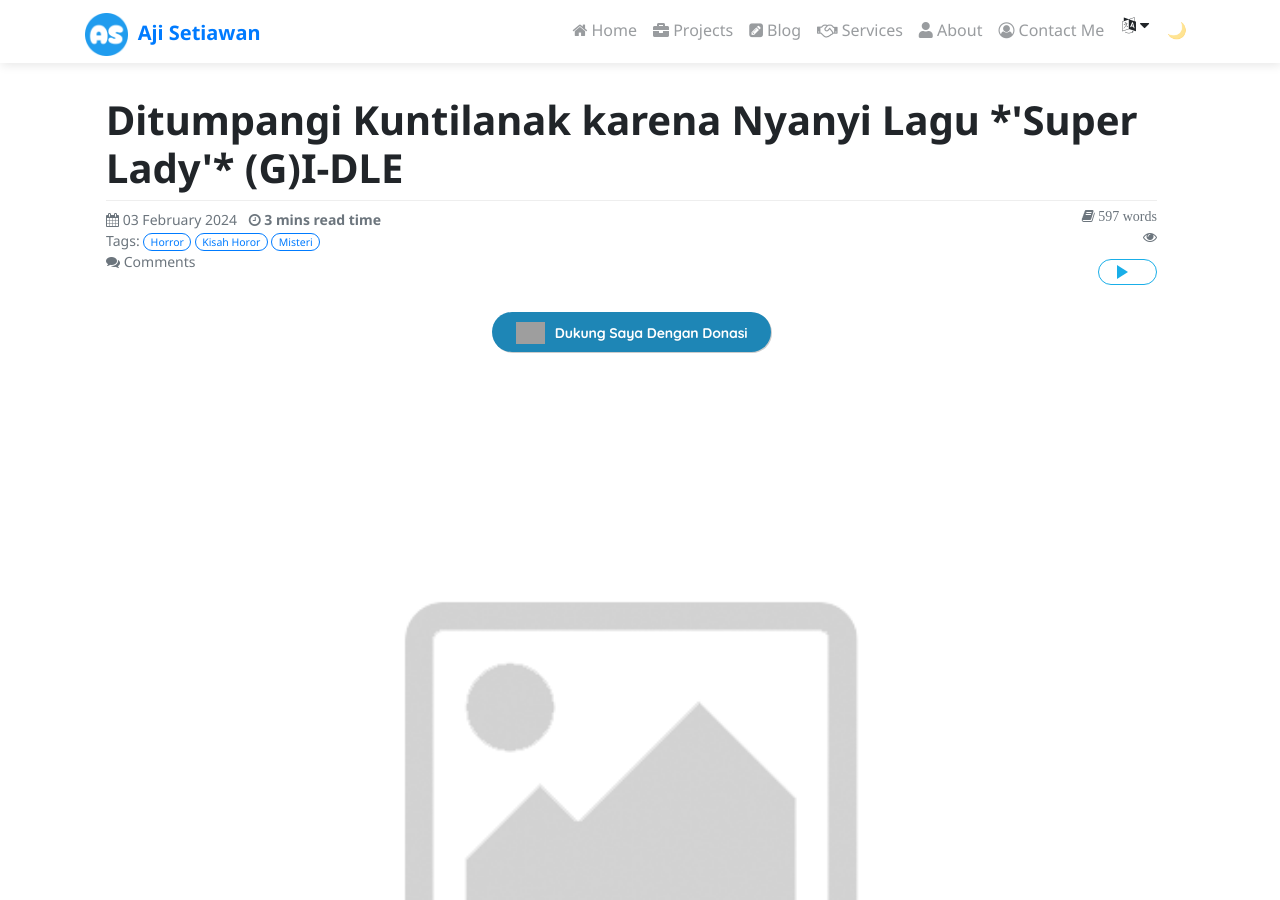
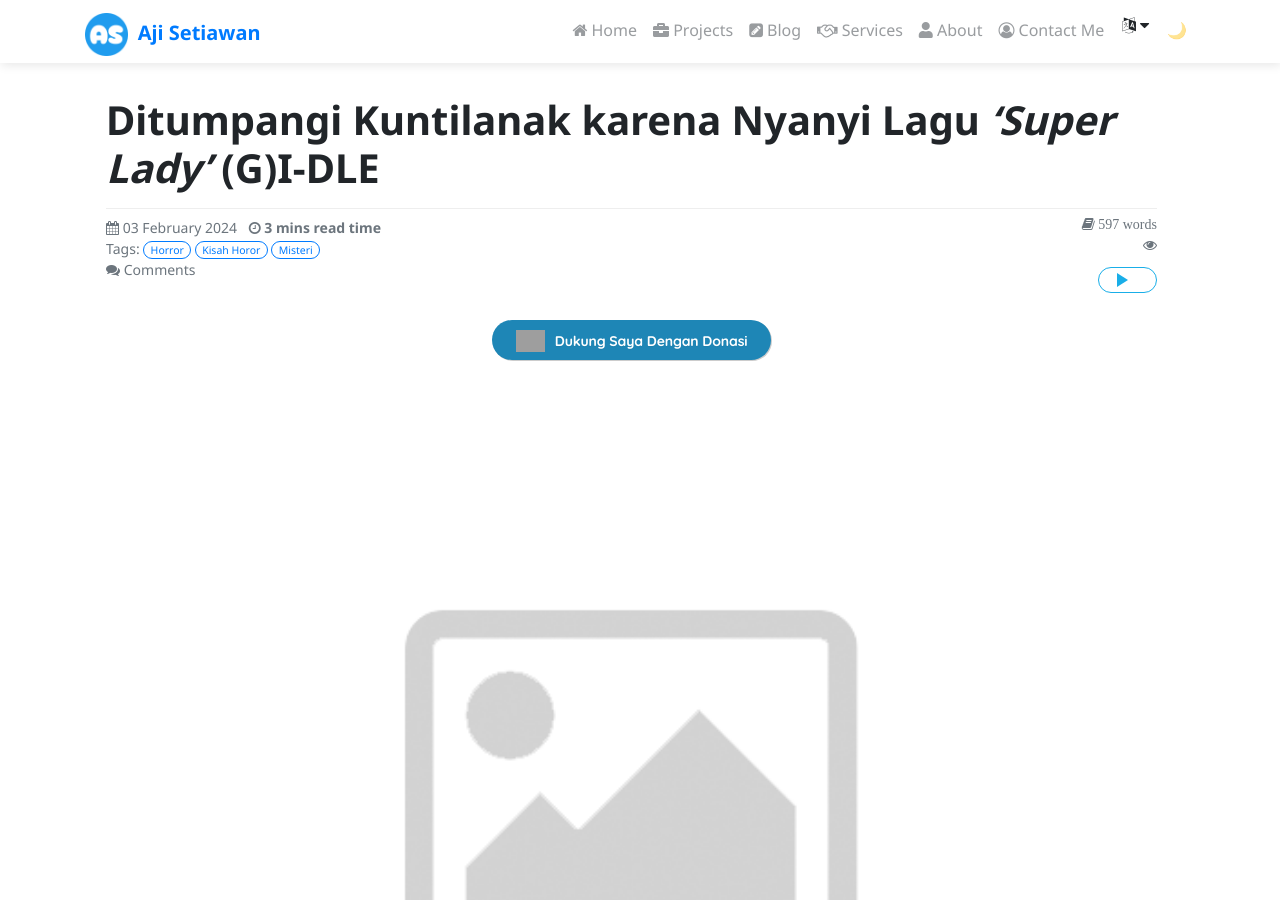
Before and after one commit to ajisetiawan716/ajisetiawan716.github.io, a Jekyll site: the page built from _posts/2024-02-03-ditumpangi-kuntilanak-karena-nyanyi-lagu-bahasa-inggris.md, in a window 1280 px wide and 900 px high. Built offline with Jekyll 4.4.1, drawn with Linux system fonts in a browser that asks for light colours; nearby versions of some CDN libraries; emoji names are drawn with the system emoji font; comment, search, counter and statistics services are not loaded; a style sheet for code colours, icons or effects is not loaded; grey boxes are pictures that could not be loaded.

Commit message:
Update post.html

```diff
--- a/_layouts/post.html
+++ b/_layouts/post.html
@@ -4,7 +4,7 @@
 
 <article>
 <img data-pagefind-meta="image[src]" src="{{ page.thumbnail | prepend: site.baseurl }}" style="display:none" />
-<h1><b>{{ page.title }}</b></h1>
+<h1><b>{{ page.title | markdownify }}</b></h1>
 <div class="separator"></div>
 <div class="post post-metadata text-muted" style="margin-top: 8px;">
  <li class="fa fa-calendar fa-1x"></li> {{ page.date | date_to_long_string }}
```
